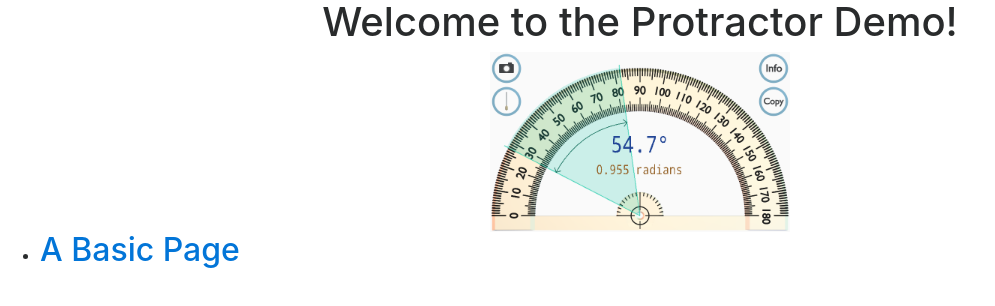
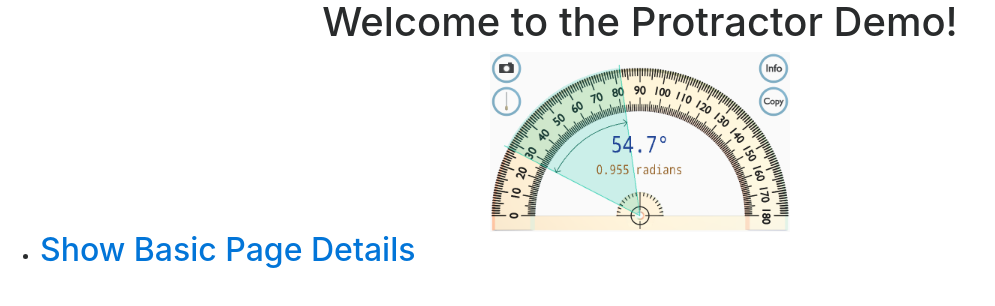
Before and after one commit to TheunsB/protractorTestDemo, an Angular app: page / in a window 1280 px wide. Shown: the top 306 px of the page, without its empty margins (0-995 px from the left). Built offline with nearby package versions, Linux system fonts and the light colour scheme.

Commit message:
fixed unit test and cleaned up unused dependency

```diff
--- a/package.json
+++ b/package.json
@@ -21,7 +21,6 @@
     "@angular/platform-browser": "^4.2.4",
     "@angular/platform-browser-dynamic": "^4.2.4",
     "@angular/router": "^4.2.4",
-    "bootstrap": "^4.0.0-alpha.6",
     "core-js": "^2.4.1",
     "rxjs": "^5.4.2",
     "zone.js": "^0.8.14"
--- a/src/app/app.component.html
+++ b/src/app/app.component.html
@@ -6,7 +6,7 @@
 </div>
 <ul>
   <li>
-    <h2><a routerLink="/basic" routerLinkActive="active">A Basic Page</a></h2>
+    <h2><a routerLink="/basic" routerLinkActive="active">Show Basic Page Details</a></h2>
   </li>
 </ul>
 <router-outlet style="padding-left:10px"></router-outlet>
```
Also changed, not shown: 1 other file (tests, documents, lock files or other folders).
